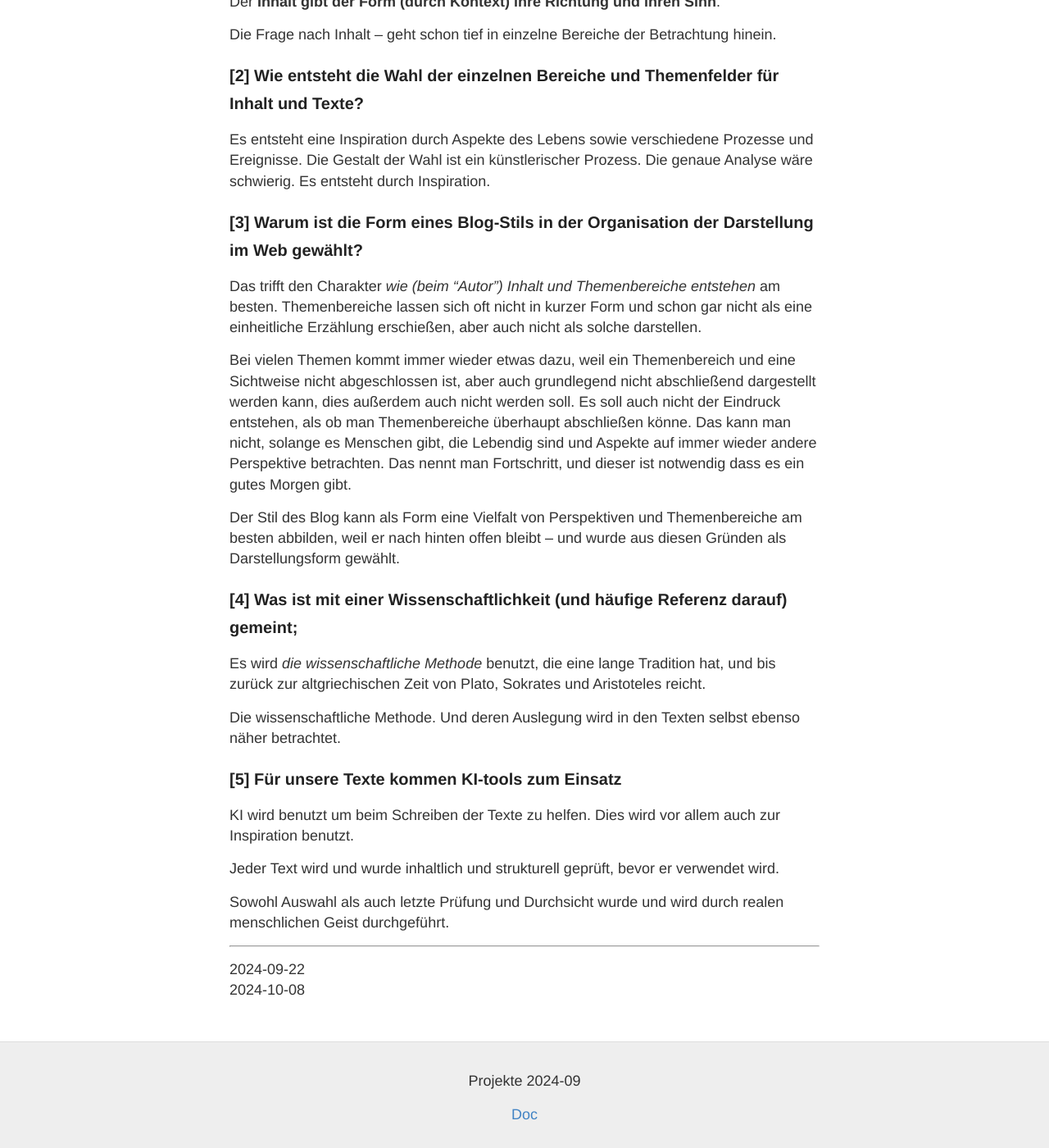
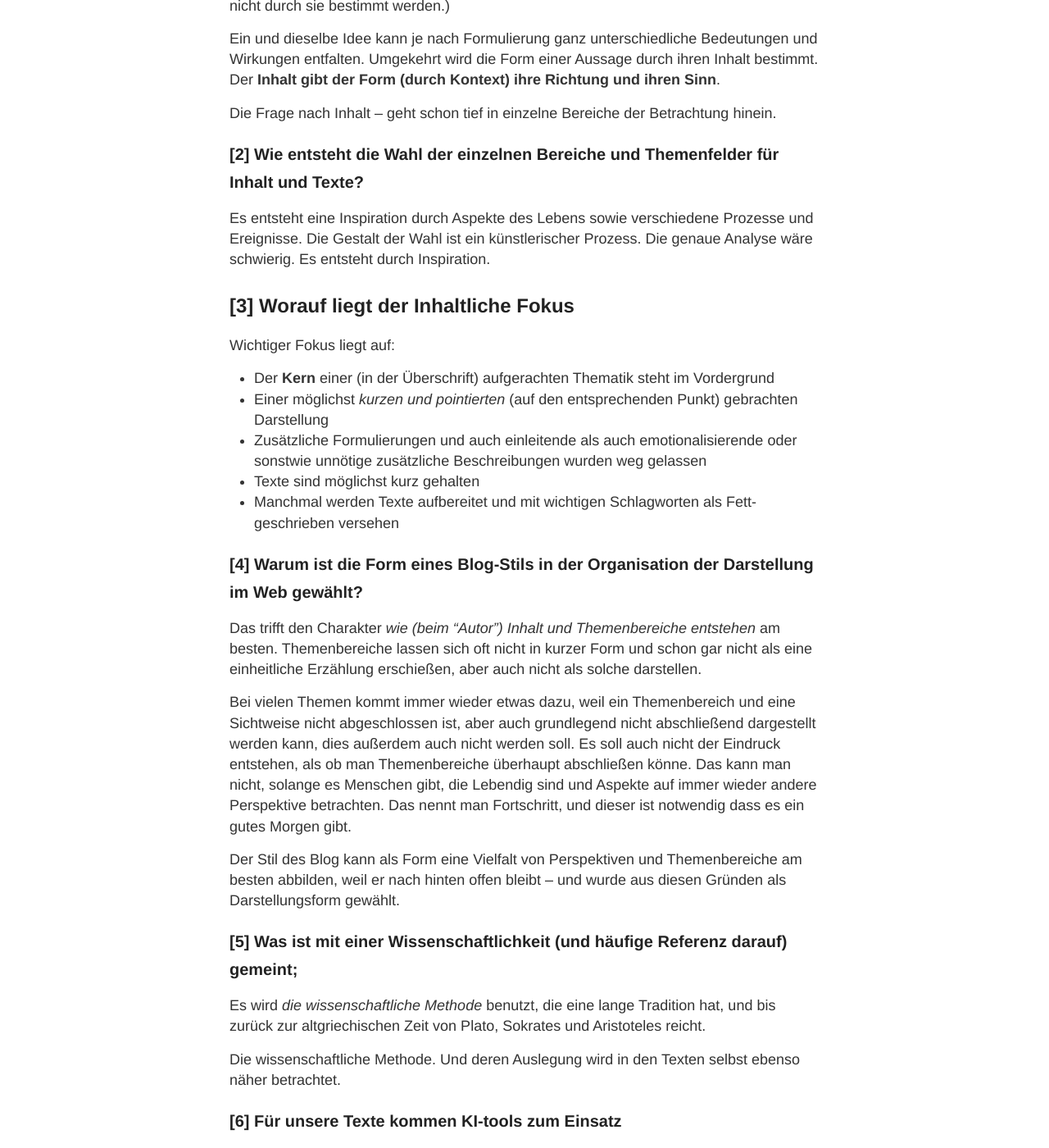
Before and after one commit to S2030c/projekte, a Jekyll site: the page built from antworten-inhaltlich.md, in a window 1280 px wide and 1400 px high, scrolled down 540 px. Shown: the whole window at 82% size. Built offline with Jekyll 4.4.1, drawn with Linux system fonts in a browser that asks for light colours; nearby versions of some CDN libraries; our own code applies the rules of GitHub Pages for plain Markdown files; some of the changed text lies outside the part shown.

Commit message:
Update antworten-inhaltlich.md

```diff
--- a/antworten-inhaltlich.md
+++ b/antworten-inhaltlich.md
@@ -1,3 +1,7 @@
+
+
+Die Texte in den Bereichen sind **nicht** nach einer aufeinander aufbauenden Darlegungslogik sortiert, dies muss der Leser:in selbst durch seine Auswahl und Klick auf [LESEN] einbringen.
+
 
 ### [1] Was ist mit Inhalt gemeint?
 
@@ -15,7 +19,19 @@ Die Frage nach Inhalt – geht schon tief in einzelne Bereiche der Betrachtung h
 
 Es entsteht eine Inspiration durch Aspekte des Lebens sowie verschiedene Prozesse und Ereignisse. Die Gestalt der Wahl ist ein künstlerischer Prozess. Die genaue Analyse wäre schwierig. Es entsteht durch Inspiration.
 
-### [3] Warum ist die Form eines Blog-Stils in der Organisation der Darstellung im Web gewählt?
+## [3] Worauf liegt der Inhaltliche Fokus
+
+Wichtiger Fokus liegt auf:
+
+- Der **Kern** einer (in der Überschrift) aufgerachten Thematik steht im Vordergrund
+- Einer möglichst *kurzen und pointierten* (auf den entsprechenden Punkt) gebrachten Darstellung
+- Zusätzliche Formulierungen und auch einleitende als auch emotionalisierende oder sonstwie unnötige zusätzliche Beschreibungen wurden weg gelassen
+- Texte sind möglichst kurz gehalten
+- Manchmal werden Texte aufbereitet und mit wichtigen Schlagworten als Fett-geschrieben versehen
+
+
+
+### [4] Warum ist die Form eines Blog-Stils in der Organisation der Darstellung im Web gewählt?
 
 Das trifft den Charakter *wie (beim “Autor”) Inhalt und Themenbereiche entstehen* am besten. Themenbereiche lassen sich oft nicht in kurzer Form und schon gar nicht als eine einheitliche Erzählung erschießen, aber auch nicht als solche darstellen.
 
@@ -23,14 +39,14 @@ Bei vielen Themen kommt immer wieder etwas dazu, weil ein Themenbereich und eine
 
 Der Stil des Blog kann als Form eine Vielfalt von Perspektiven und Themenbereiche am besten abbilden, weil er nach hinten offen bleibt – und wurde aus diesen Gründen als Darstellungsform gewählt.
 
-### [4] Was ist mit einer Wissenschaftlichkeit (und häufige Referenz darauf) gemeint;
+### [5] Was ist mit einer Wissenschaftlichkeit (und häufige Referenz darauf) gemeint;
 
 Es wird *die wissenschaftliche Methode* benutzt, die eine lange Tradition hat, und bis zurück zur altgriechischen Zeit von Plato, Sokrates und Aristoteles reicht.
 
 Die wissenschaftliche Methode. Und deren Auslegung wird in den Texten selbst ebenso näher betrachtet.
 
 
-### [5] Für unsere Texte kommen KI-tools zum Einsatz
+### [6] Für unsere Texte kommen KI-tools zum Einsatz
 
 KI wird benutzt um beim Schreiben der Texte zu helfen. Dies wird vor allem auch zur Inspiration benutzt.
 
```
Also changed, not shown: other parts of antworten-inhaltlich.md (+1 -0 lines).
